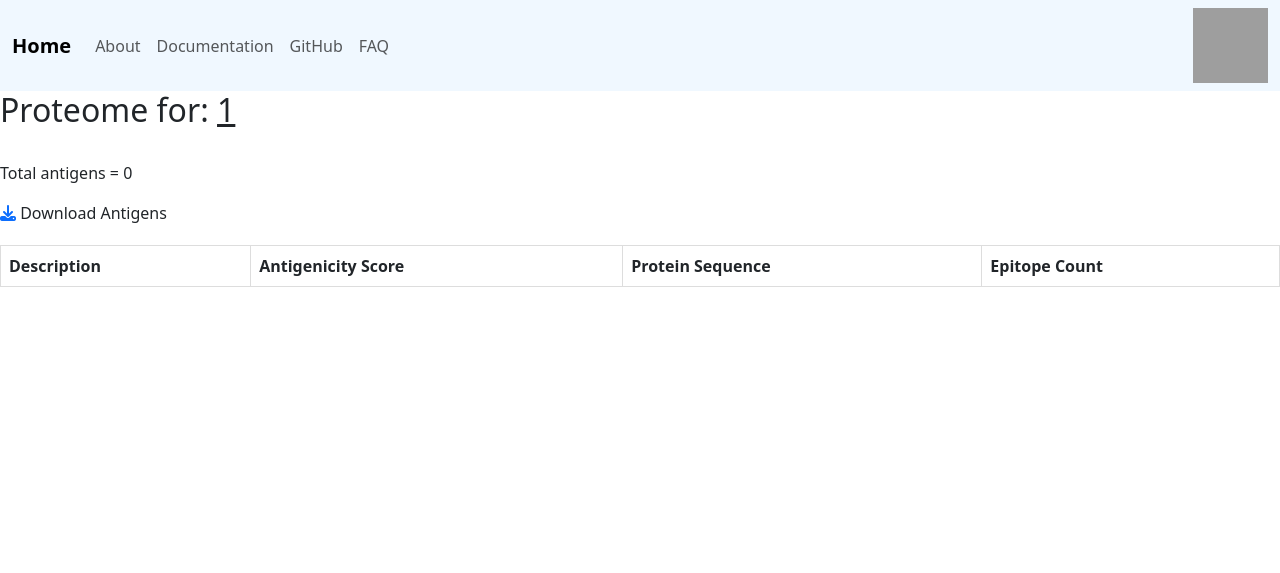
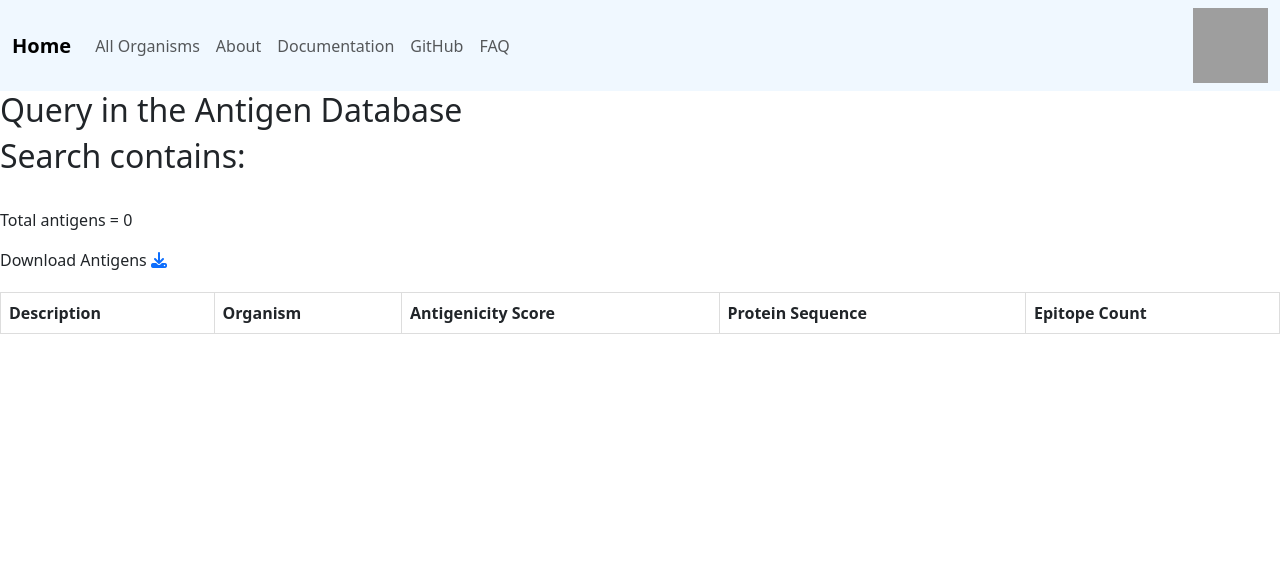
Before and after one commit to gustavsganzerla/TCEPVDB, a Django app: page /poxidb/visualize_antigens/1 in a window 1280 px wide. Shown: the top 573 px of the page. Run offline with Django 3.2, Linux system fonts and the light colour scheme; data that the repository does not hold is empty; some libraries are stand-ins or nearby versions; grey boxes are pictures that could not be loaded.

Commit message:
search_bar

```diff
--- a/var/www/DjangoApp/poxidb/templates/poxidb/visualize_antigens.html
+++ b/var/www/DjangoApp/poxidb/templates/poxidb/visualize_antigens.html
@@ -3,13 +3,11 @@
 
 
 {% block content %}
-  <h2>Proteome for: <u>{{organism}}</u></h2>
+  <h2>Query in the Antigen Database </h2>
+  <h2>Search contains: <u>{{query}}</u></h2>
   <br>
   <p>Total antigens = {{n_antigens}}</p>
-  <p class 'action-button'>
-    <a href="{% url 'poxidb:download_antigens' organism=organism %}" title="View"><i class="fas fa-download"></i></a>
-    Download Antigens
-  </p>
+  <p>Download Antigens <a href="{% url 'poxidb:download_antigens' query=download_query %}" title="View"><i class="fas fa-download"></i></a> </p>
 
 <style>
     table {
@@ -38,6 +36,7 @@
     <thead>
       <tr>
         <th>Description</th>
+        <th>Organism</th>
         <th>Antigenicity Score</th>
         <th>Protein Sequence</th>
         <th>Epitope Count</th>
@@ -48,6 +47,7 @@
         <tr>
           <td>
             <a href="{% url 'poxidb:visualize_individual_epitopes' description=item.description%}">{{item.description}}</a></td>
+          <td>{{item.organism}}
           <td>{{item.antigen_score}}</td>
           <td class="small-text">{{item.protein}}</td>
           <td>{{item.epitope_count}}</td>
--- a/var/www/DjangoApp/poxidb/urls.py
+++ b/var/www/DjangoApp/poxidb/urls.py
@@ -5,13 +5,14 @@
 app_name = "poxidb"
 
 urlpatterns = [
-    path("poxidb/", views.poxidb, name = "poxidb"),
+    path("poxidb_all/", views.poxidb_all, name = "poxidb_all"),
+    path("poxidb_home/", views.poxidb_home, name = "poxidb_home"),
     path("visualize_proteome/<str:organism>", views.visualize_proteome, name = "visualize_proteome"),
     path("download_proteome/<str:organism>", views.download_proteome, name = "download_proteome"),
-    path("visualize_antigens/<str:organism>", views.visualize_antigens, name = "visualize_antigens"),
-    path("download_antigens/<str:organism>", views.download_proteome, name = "download_antigens"),
+    path("visualize_antigens/<str:query>", views.visualize_antigens, name = "visualize_antigens"),
+    path("download_antigens/<str:query>", views.download_antigens, name = "download_antigens"),
     path("visualize_individual_epitopes/<path:description>", views.visualize_individual_epitopes, name = "visualize_individual_epitopes"),
     path("download_individual_epitopes/<path:description>", views.download_individual_epitopes, name = "download_individual_epitopes"),
-    path("visualize_epitopes/<str:organism>", views.visualize_epitopes, name = "visualize_epitopes"),
-    path("download_epitopes/<str:organism>", views.download_epitopes, name = "download_epitopes")
+    path("visualize_epitopes/<str:query>", views.visualize_epitopes, name = "visualize_epitopes"),
+    path("download_epitopes/<str:query>", views.download_epitopes, name = "download_epitopes")
 ]
--- a/var/www/DjangoApp/poxidb/views.py
+++ b/var/www/DjangoApp/poxidb/views.py
@@ -9,8 +9,42 @@
 from django.utils.html import mark_safe
 from django.template import Template, Context
 
+from . forms import SearchForm
+
 # Create your views here.
-def poxidb(request):
+
+def poxidb_home(request):
+    form = SearchForm()
+    results = []
+    if request.method == 'POST':
+        form = SearchForm(request.POST)
+
+        if form.is_valid():
+
+            if form.cleaned_data['query_organism'] != "":
+                query = form.cleaned_data['query_organism']
+                query += "_organism"
+
+                if form.cleaned_data['search_type'] == 'antigen':
+                    return redirect(reverse('poxidb:visualize_antigens' , kwargs={'query': query}))
+                else:
+                    return redirect(reverse('poxidb:visualize_epitopes' , kwargs={'query': query}))
+
+
+            if form.cleaned_data['query_antigen'] != "":
+                query = form.cleaned_data['query_antigen']
+                query += "_antigen"
+                if form.cleaned_data['search_type'] == 'antigen':
+                    return redirect(reverse('poxidb:visualize_antigens' , kwargs={'query': query}))
+                else:
+                    return redirect(reverse('poxidb:visualize_epitopes' , kwargs={'query': query}))
+
+
+
+    return render(request, "poxidb/poxidb_home.html", {'form':form})
+
+
+def poxidb_all(request):
     unique_organisms = models.Proteome.objects.values('organism').annotate(protein_count=Count('organism'))
 
 
@@ -34,9 +68,9 @@
         })
 
     # Include organism_data in the dictionary
-    return render(request, "poxidb/poxidb.html", {'organism_data': organism_data})
+    return render(request, "poxidb/poxidb_all.html", {'organism_data': organism_data})
 
-
+####proteome
 def visualize_proteome(request, organism):
     proteome = models.Proteome.objects.filter(organism=organism)
 
@@ -58,49 +92,86 @@
             description = entry['description']
             protein = entry['protein']
 
+            # Write the description line starting with ">"
             response.write(f'>{description}\n')
 
+            # Write the protein sequence
             response.write(f'{protein}\n')
 
         return response
     else:
+        # Handle the case where there is no data
         return HttpResponse("No data available.")
 
-def visualize_antigens(request, organism):
-    antigens = models.Proteome.objects.filter(organism = organism,
-                                               antigen_score__gt=0.5)
-    antigens_data = list(antigens.values())
-    for item in antigens_data:
-        epitopes = models.Epitope.objects.filter(description = item['description'])
-        item['epitope_count'] = len(epitopes)
+
+####antigens
+def visualize_antigens(request, query):
+    antigens_data = []
+    antigens = []
+    query2 = ""
+
+
+    if "_organism" in query:
+        query2 = query.replace("_organism", "")
+
+        antigens = models.Proteome.objects.filter(organism__contains = query2,
+                                                antigen_score__gt=0.5)
+        antigens_data = list(antigens.values())
+        for item in antigens_data:
+            epitopes = models.Epitope.objects.filter(description = item['description'])
+            item['epitope_count'] = len(epitopes)
+
+    if "_antigen" in query:
+        query2 = query.replace("_antigen", "")
+        antigens = models.Proteome.objects.filter(description__contains = query2,
+                                                   antigen_score__gt=0.5)
+        antigens_data = list(antigens.values())
+        for item in antigens_data:
+            epitopes = models.Epitope.objects.filter(description = item['description'])
+            item['epitope_count'] = len(epitopes)
 
 
     return render(request, "poxidb/visualize_antigens.html",
-                  context={'organism':organism,
+                  context={'query':query2,
+                           'download_query':query,
                            'antigens':antigens_data,
                            'n_antigens':len(antigens)})
 
-def download_antigens(request, organism):
-    antigens = models.Proteome.objects.filter(organism=organism,
-                                               antigen_score__gt=0.5)
+def download_antigens(request, query):
+    print(query)
+
+    ###execute the query here based on what was searched
+    if "_organism" in query:
+        antigens = models.Proteome.objects.filter(organism__contains = query.replace("_organism", ""),
+                                                antigen_score__gt=0.5)
+    elif "_antigen" in query:
+        antigens = models.Proteome.objects.filter(description__contains = query.replace("_antigen", ""),
+                                                antigen_score__gt=0.5)
+
     antigens_data = list(antigens.values())
 
     if antigens_data:
         response = HttpResponse(content_type='text/plain')
-        filename = f"{organism}_antigens.fasta"
+        filename = f"{query}_antigens.fasta"
         response['Content-Disposition'] = f'attachment; filename="{filename}"'
 
         for entry in antigens_data:
             description = entry['description']
             protein = entry['protein']
 
+            # Write the description line starting with ">"
             response.write(f'>{description}\n')
+
+            # Write the protein sequence
             response.write(f'{protein}\n')
 
         return response
     else:
+        # Handle the case where there is no data
         return HttpResponse("No data available.")
 
+
+####individual epitopes
 def visualize_individual_epitopes(request, description):
 
     epitope_query = models.Epitope.objects.filter(description=description)
@@ -143,33 +214,59 @@
     else:
         return HttpResponse("No data available.")
 
-def visualize_epitopes(request, organism):
-    epitopes = models.Epitope.objects.filter(organism = organism)
+####epitopes
+def visualize_epitopes(request, query):
+    epitopes_data = []
+    epitopes = []
+    query2 = ""
+
+    if "_organism" in query:
+        query2 = query.replace("_organism", "")
+        epitopes_queryset = models.Epitope.objects.filter(organism__contains = query2)
+
+    elif "_antigen" in query:
+        query2 = query.replace("_antigen", "")
+        epitopes_queryset = models.Epitope.objects.filter(description__contains = query2)
+    else:
+        epitopes_queryset = None
+
+    if epitopes_queryset is not None:
+        epitopes = list(epitopes_queryset.values())
 
     return render(request, "poxidb/visualize_epitopes.html",
                   context = {'epitopes':epitopes,
-                             'organism':organism,
+                             'query':query2,
+                             'download_query':query,
                              'n_epitopes':len(epitopes)})
 
-def download_epitopes(request, organism):
-    epitopes = models.Epitope.objects.filter(organism=organism)
+def download_epitopes(request, query):
+
+    ###execute the query here based on what was searched
+    if "_organism" in query:
+        epitopes = models.Epitope.objects.filter(organism__contains = query.replace("_organism", ""))
+    elif "_antigen" in query:
+        epitopes = models.Epitope.objects.filter(description__contains = query.replace("_antigen", ""))
+
     epitopes_data = list(epitopes.values())
 
     if epitopes_data:
         response = HttpResponse(content_type='text/plain')
-        filename = f"{organism}_epitopes.fasta"
+        filename = f"{query}_epitopes.fasta"
         response['Content-Disposition'] = f'attachment; filename="{filename}"'
 
         description = ''
         for entry in epitopes_data:
+            print(entry)
             if entry['description'] != description:
                 description = entry['description']
                 response.write(f'\n>{description}\n')
 
             sequence = entry['sequence']
 
+            # Write the protein sequence
             response.write(f'{sequence}\t')
 
         return response
     else:
+        # Handle the case where there is no data
         return HttpResponse("No data available.")
--- a/var/www/DjangoApp/templates/base.html
+++ b/var/www/DjangoApp/templates/base.html
@@ -20,7 +20,8 @@
           </button>
           <div class="collapse navbar-collapse" id="navbarNavAltMarkup">
               <div class="navbar-nav">
-                  <a class="navbar-brand"><b>Home</b></a>
+                  <a class="navbar-brand" href="{%url 'poxidb:poxidb_home'%}"><b>Home</b></a>
+                  <a class="nav-link" href="{%url 'poxidb:poxidb_all'%}">All Organisms</a>
                   <a class="nav-link">About</a>
                   <a class="nav-link" href="" target = "_blank">Documentation</a>
                   <a class="nav-link" href="" target = "_blank">GitHub</a>
```
Also changed, not shown: var/www/DjangoApp/poxidb/forms.py (added, +14 -0 lines), var/www/DjangoApp/poxidb/templates/poxidb/poxidb.html (deleted, +0 -79 lines), var/www/DjangoApp/poxidb/templates/poxidb/poxidb_all.html (added, +85 -0 lines), var/www/DjangoApp/poxidb/templates/poxidb/poxidb_home.html (added, +55 -0 lines), var/www/DjangoApp/poxidb/templates/poxidb/visualize_epitopes.html (+6 -11 lines), 1 other file.
